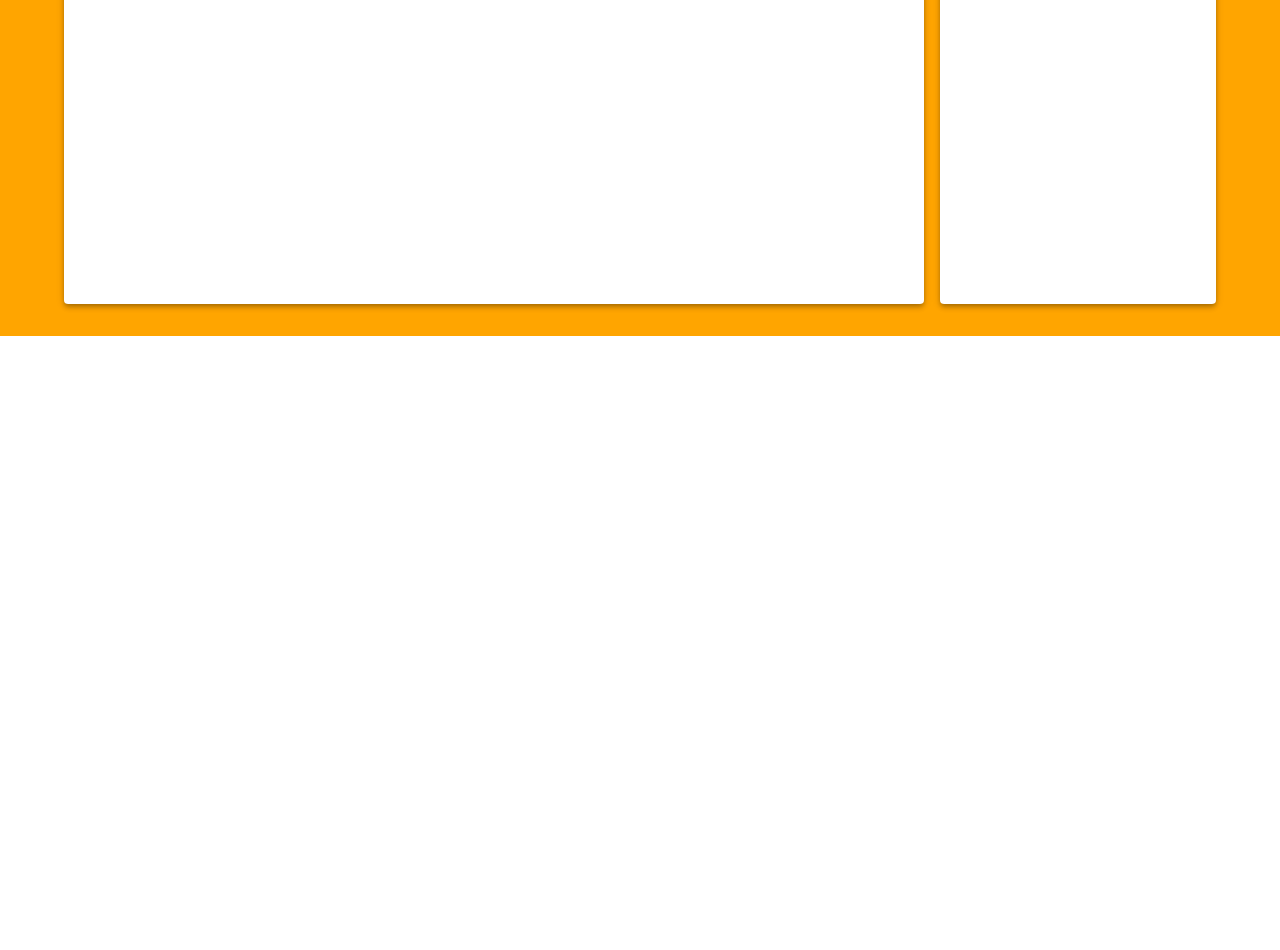
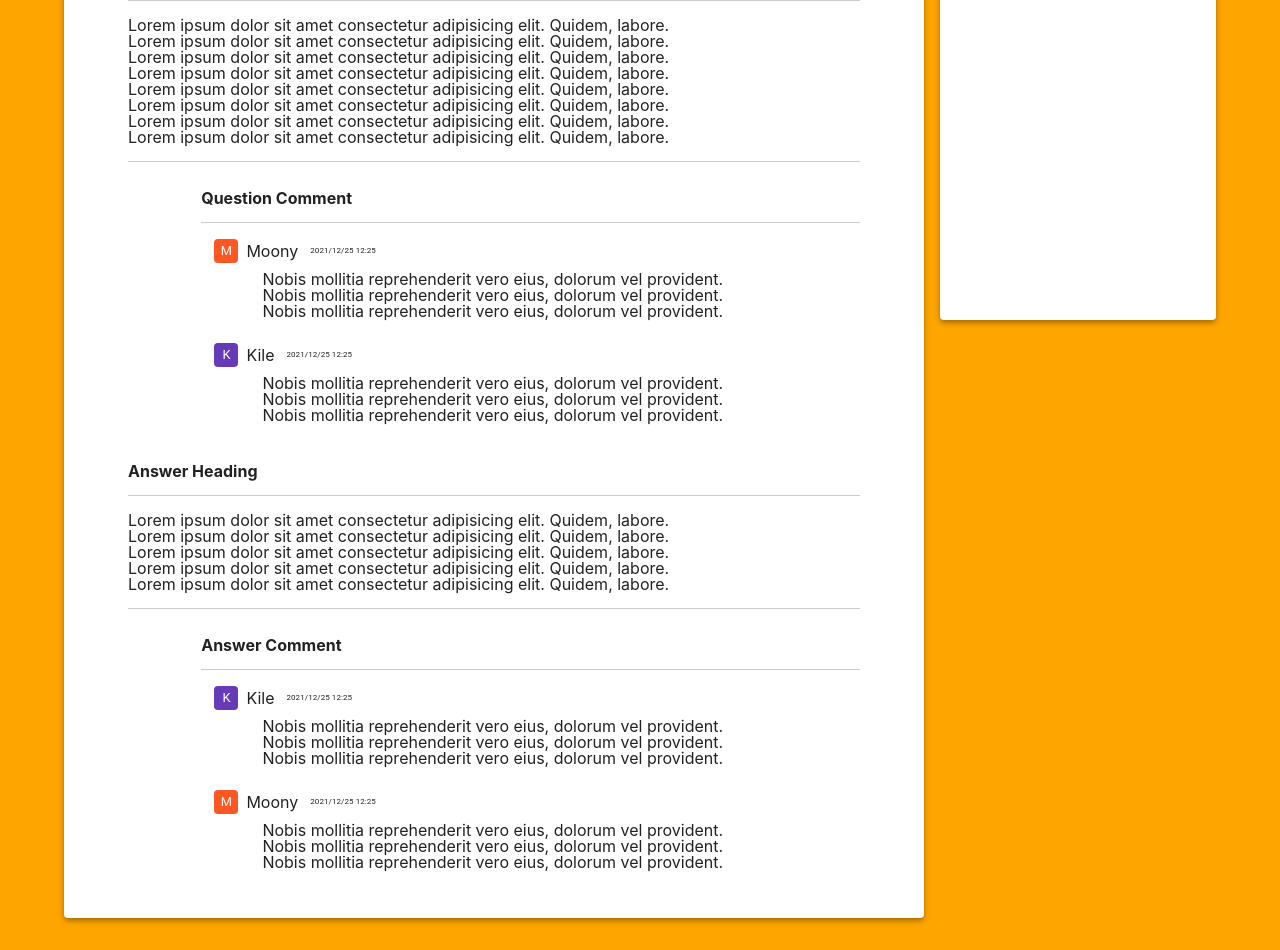
Before and after one commit to Mori-to-Yukainanakama/shiravel-next, a Next.js app: page /questions/questionDetail in a window 1280 px wide. Shown: the part 460-1410 px from the top of the page. Before the commit the page ends 800 px from the top, so only its background shows below. Built offline with nearby package versions, Linux system fonts and the light colour scheme.

Commit message:
MainのQuestionエリアとAnswerエリアを作成。

```diff
--- a/components/spacer.js
+++ b/components/spacer.js
@@ -1,7 +1,12 @@
 import { Box } from "@mui/material";
 
 const Spacer = ({ width, height }) => {
-  return <Box component="span" sx={{ display: "block", height: height }}></Box>;
+  return (
+    <Box
+      component="span"
+      sx={{ display: "block", width: width, height: height }}
+    ></Box>
+  );
 };
 
 export default Spacer;
--- a/pages/questions/questionDetail.js
+++ b/pages/questions/questionDetail.js
@@ -3,11 +3,13 @@ import {
   Box,
   Chip,
   Container,
+  createTheme,
   Grid,
   Paper,
   Stack,
   Typography,
 } from "@mui/material";
+import { deepOrange, deepPurple } from "@mui/material/colors";
 import Spacer from "../../components/spacer";
 
 // const center_center = {
@@ -22,6 +24,8 @@ import Spacer from "../../components/spacer";
 //   flexDirection: "column",
 //   justifyContent: "center",
 // };
+
+// const theme = createTheme();
 
 const QuestionDetail = () => {
   return (
@@ -38,14 +42,10 @@ const QuestionDetail = () => {
           justifyContent: "center",
         }}
       >
-        <Typography variant="h3" component="h3" sx={{ color: "white", p: 1 }}>
+        <Typography variant="h3" sx={{ color: "white", p: 1 }}>
           Ask Whatever You Want To Know!
         </Typography>
-        <Typography
-          variant="subtitle1"
-          component="p"
-          sx={{ color: "white", p: 1 }}
-        >
+        <Typography variant="subtitle1" sx={{ color: "white", p: 1 }}>
           知りたいことはなんでも聞け！
         </Typography>
       </Box>
@@ -58,13 +58,12 @@ const QuestionDetail = () => {
             <Grid item xs={12}>
               <Paper elevation={4} sx={{ bgcolor: "white" }}>
                 <Grid container>
-                  <Grid item xs={9} sx={{ p: 3 }}>
-                    <Typography fontSize={8}>
-                      投稿日：2021年12月25日 12時25分
-                    </Typography>
+                  <Grid item xs={9} sx={{ p: 4 }}>
+                    <Typography fontSize={8}>2021/12/25 12:25</Typography>
                     <Spacer height={8} />
-                    <Typography variant="h5" component="h5">
-                      Flaskにおける変数展開の使用方法
+                    <Typography variant="h5">
+                      Question Title Question Title Question Title Question
+                      Title
                     </Typography>
                     <Spacer height={12} />
                     <Stack direction="row" spacing={1}>
@@ -76,18 +75,18 @@ const QuestionDetail = () => {
                     item
                     xs={3}
                     sx={{
-                      p: 3,
+                      p: 4,
                       display: "flex",
                       flexDirection: "column",
                       alignItems: "flex-end",
                     }}
                   >
-                    <Chip
-                      avatar={<Avatar>K</Avatar>}
-                      label="Kohei"
-                      color="secondary"
-                      clickable
-                    />
+                    <Avatar
+                      variant="rounded"
+                      sx={{ width: 36, height: 36, bgcolor: deepPurple[500] }}
+                    >
+                      K
+                    </Avatar>
                   </Grid>
                 </Grid>
               </Paper>
@@ -96,8 +95,231 @@ const QuestionDetail = () => {
 
             {/* Main */}
             <Grid item xs={9}>
-              <Paper elevation={4} sx={{ bgcolor: "white", height: 400, p: 3 }}>
-                <Typography variant="h6"></Typography>
+              <Paper elevation={4} sx={{ bgcolor: "white", px: 8, py: 6 }}>
+                {/* Question */}
+                <Box>
+                  <h3>Question Heading</h3>
+                  <hr />
+                  <p>
+                    Lorem ipsum dolor sit amet consectetur adipisicing elit.
+                    Quidem, labore.
+                  </p>
+                  <p>
+                    Lorem ipsum dolor sit amet consectetur adipisicing elit.
+                    Quidem, labore.
+                  </p>
+                  <p>
+                    Lorem ipsum dolor sit amet consectetur adipisicing elit.
+                    Quidem, labore.
+                  </p>
+                  <p>
+                    Lorem ipsum dolor sit amet consectetur adipisicing elit.
+                    Quidem, labore.
+                  </p>
+                  <p>
+                    Lorem ipsum dolor sit amet consectetur adipisicing elit.
+                    Quidem, labore.
+                  </p>
+                  <p>
+                    Lorem ipsum dolor sit amet consectetur adipisicing elit.
+                    Quidem, labore.
+                  </p>
+                  <p>
+                    Lorem ipsum dolor sit amet consectetur adipisicing elit.
+                    Quidem, labore.
+                  </p>
+                  <p>
+                    Lorem ipsum dolor sit amet consectetur adipisicing elit.
+                    Quidem, labore.
+                  </p>
+                </Box>
+                <hr />
+                {/* Question end */}
+
+                <Spacer height={12}></Spacer>
+
+                {/* Question Comment */}
+                <Box sx={{ width: "90%", ml: "auto" }}>
+                  <h3>Question Comment</h3>
+                  <hr />
+                  <Box sx={{ width: "98%", ml: "auto" }}>
+                    <Box sx={{ display: "flex", alignItems: "center" }}>
+                      <Avatar
+                        variant="rounded"
+                        sx={{
+                          width: 24,
+                          height: 24,
+                          bgcolor: deepOrange[500],
+                          fontSize: ".8rem",
+                        }}
+                      >
+                        M
+                      </Avatar>
+                      <Spacer width={8} />
+                      <p>Moony</p>
+                      <Spacer width={12} />
+                      <Typography fontSize={8}>2021/12/25 12:25</Typography>
+                    </Box>
+                    <Box sx={{ pl: 6, pt: 1 }}>
+                      <p>
+                        Nobis mollitia reprehenderit vero eius, dolorum vel
+                        provident.
+                      </p>
+                      <p>
+                        Nobis mollitia reprehenderit vero eius, dolorum vel
+                        provident.
+                      </p>
+                      <p>
+                        Nobis mollitia reprehenderit vero eius, dolorum vel
+                        provident.
+                      </p>
+                    </Box>
+                  </Box>
+                  <Spacer height={24}></Spacer>
+                  <Box sx={{ width: "98%", ml: "auto" }}>
+                    <Box sx={{ display: "flex", alignItems: "center" }}>
+                      <Avatar
+                        variant="rounded"
+                        sx={{
+                          width: 24,
+                          height: 24,
+                          bgcolor: deepPurple[500],
+                          fontSize: ".8rem",
+                        }}
+                      >
+                        K
+                      </Avatar>
+                      <Spacer width={8} />
+                      <p>Kile</p>
+                      <Spacer width={12} />
+                      <Typography fontSize={8}>2021/12/25 12:25</Typography>
+                    </Box>
+                    <Box sx={{ pl: 6, pt: 1 }}>
+                      <p>
+                        Nobis mollitia reprehenderit vero eius, dolorum vel
+                        provident.
+                      </p>
+                      <p>
+                        Nobis mollitia reprehenderit vero eius, dolorum vel
+                        provident.
+                      </p>
+                      <p>
+                        Nobis mollitia reprehenderit vero eius, dolorum vel
+                        provident.
+                      </p>
+                    </Box>
+                  </Box>
+                </Box>
+                {/* Question Comment end */}
+
+                <Spacer height={40}></Spacer>
+
+                {/* Answer */}
+                <Box>
+                  <h3>Answer Heading</h3>
+                  <hr />
+                  <p>
+                    Lorem ipsum dolor sit amet consectetur adipisicing elit.
+                    Quidem, labore.
+                  </p>
+                  <p>
+                    Lorem ipsum dolor sit amet consectetur adipisicing elit.
+                    Quidem, labore.
+                  </p>
+                  <p>
+                    Lorem ipsum dolor sit amet consectetur adipisicing elit.
+                    Quidem, labore.
+                  </p>
+                  <p>
+                    Lorem ipsum dolor sit amet consectetur adipisicing elit.
+                    Quidem, labore.
+                  </p>
+                  <p>
+                    Lorem ipsum dolor sit amet consectetur adipisicing elit.
+                    Quidem, labore.
+                  </p>
+                </Box>
+                <hr />
+                {/* Answer end */}
+                <Spacer height={12}></Spacer>
+
+                {/* Answer Comment */}
+                <Box sx={{ width: "90%", ml: "auto" }}>
+                  <h3>Answer Comment</h3>
+                  <hr />
+                  <Box sx={{ width: "98%", ml: "auto" }}>
+                    <Box sx={{ display: "flex", alignItems: "center" }}>
+                      <Avatar
+                        variant="rounded"
+                        sx={{
+                          width: 24,
+                          height: 24,
+                          bgcolor: deepPurple[500],
+                          fontSize: ".8rem",
+                        }}
+                      >
+                        K
+                      </Avatar>
+                      <Spacer width={8} />
+                      <p>Kile</p>
+                      <Spacer width={12} />
+                      <Typography fontSize={8}>2021/12/25 12:25</Typography>
+                    </Box>
+                    <Box sx={{ pl: 6, pt: 1 }}>
+                      <p>
+                        Nobis mollitia reprehenderit vero eius, dolorum vel
+                        provident.
+                      </p>
+                      <p>
+                        Nobis mollitia reprehenderit vero eius, dolorum vel
+                        provident.
+                      </p>
+                      <p>
+                        Nobis mollitia reprehenderit vero eius, dolorum vel
+                        provident.
+                      </p>
+                    </Box>
+                  </Box>
+                  <Spacer height={24}></Spacer>
+                  <Box sx={{ width: "98%", ml: "auto" }}>
+                    <Box sx={{ display: "flex", alignItems: "center" }}>
+                      <Avatar
+                        variant="rounded"
+                        sx={{
+                          width: 24,
+                          height: 24,
+                          bgcolor: deepOrange[500],
+                          fontSize: ".8rem",
+                        }}
+                      >
+                        M
+                      </Avatar>
+                      <Spacer width={8} />
+                      <p>Moony</p>
+                      <Spacer width={12} />
+                      <Typography fontSize={8}>2021/12/25 12:25</Typography>
+                    </Box>
+                    <Box sx={{ pl: 6, pt: 1 }}>
+                      <p>
+                        Nobis mollitia reprehenderit vero eius, dolorum vel
+                        provident.
+                      </p>
+                      <p>
+                        Nobis mollitia reprehenderit vero eius, dolorum vel
+                        provident.
+                      </p>
+                      <p>
+                        Nobis mollitia reprehenderit vero eius, dolorum vel
+                        provident.
+                      </p>
+                    </Box>
+                  </Box>
+                </Box>
+                {/* Answer Comment end */}
+
+                {/* Editor */}
+                <Box></Box>
+                {/* Editor end */}
               </Paper>
             </Grid>
             {/* Main end */}
```
